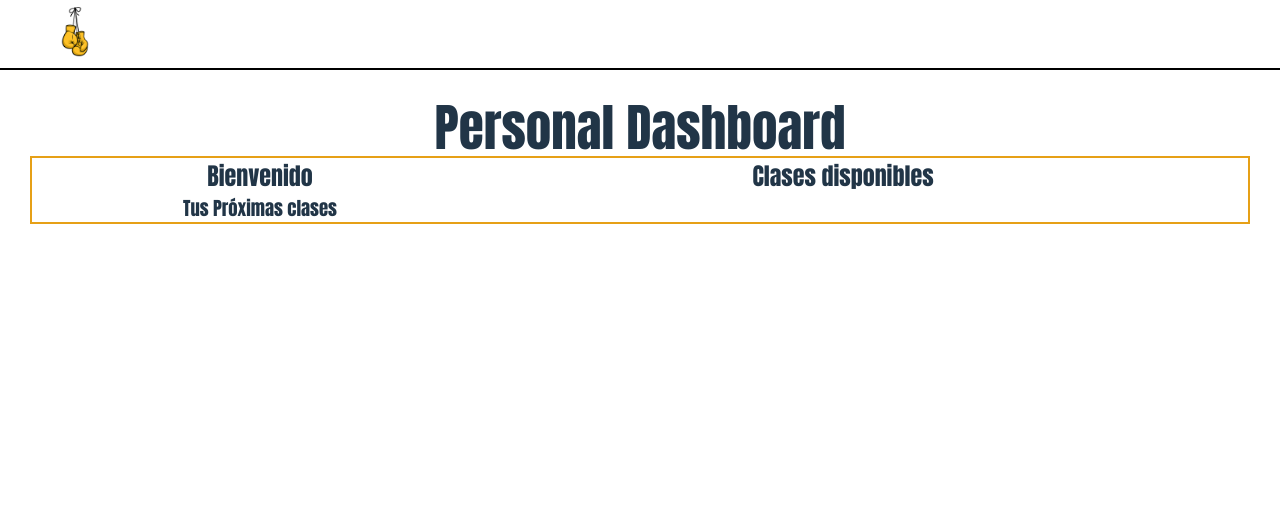
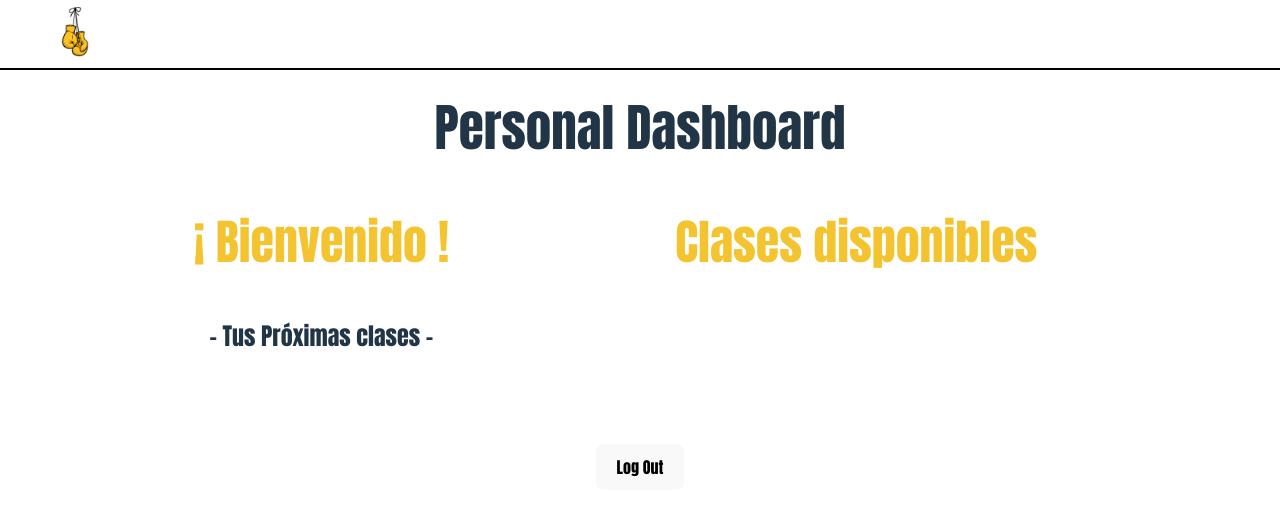
Before and after one commit to YummyYummy06/ProyectoFinDeGrado2025, a React (Vite) app in the folder frontend/Gym-app/: page /personal-dashboard in a window 1280 px wide. Shown: the top 514 px of the page. Built offline with nearby package versions, Linux system fonts and the light colour scheme.

Commit message:
crear componente logoutbutton

```diff
--- a/frontend/Gym-app/src/App.css
+++ b/frontend/Gym-app/src/App.css
@@ -141,6 +141,14 @@ body {
   margin: 0;
   text-shadow: clamp(2px, 1vw, 5px) clamp(2px, 1vw, 5px) rgba(0, 0, 0, 0.5);
 }
+.btn-cancelar {
+  margin-top: 20px;
+}
+.btn-cancelar:hover {
+  transform: scale(1.1);
+  transition: transform 0.3s ease;
+  border-color: #f4c430;
+}
 
 .btn,
 .btn-Join {
@@ -176,6 +184,7 @@ body {
   display: flex;
   flex-wrap: wrap;
   justify-content: space-around;
+  padding: 50px;
 }
 .columna-11 {
   width: auto;
@@ -192,12 +201,44 @@ body {
   font-size: clamp(1.5rem, 4vw, 2rem);
   color: #f4c430;
 }
-.grid-clases {
+.mensaje-clase {
+  font-size: clamp(1rem, 3vw, 1.5rem);
+  margin-bottom: 20px;
+  font-weight: bold;
+}
+.grid-clases,
+.grid-misClases {
   display: grid;
   grid-template-columns: repeat(auto-fit, minmax(250px, 1fr));
   gap: 20px;
 
   text-align: center;
+}
+.titulo-dashboard {
+  font-size: clamp(2rem, 5vw, 3rem);
+  color: #f4c430;
+  margin-bottom: clamp(20px, 5vw, 40px);
+}
+.nombre-usuario {
+  font-weight: bold;
+
+  /* Sombra sutil para resaltar */
+  text-shadow: 5px 5px 5px #000000, 5px 15px 5px #000000;
+
+  /* Animación opcional de brillo */
+  animation: shine 3s ease-in-out infinite;
+}
+
+@keyframes shine {
+  0% {
+    background-position: 0% 50%;
+  }
+  50% {
+    background-position: 100% 50%;
+  }
+  100% {
+    background-position: 0% 50%;
+  }
 }
 
 .content {
@@ -214,7 +255,6 @@ body {
 }
 
 .caja-dosColumnas {
-  border: #e6a017 solid 2px;
   height: 100%;
   width: 100%;
 }
--- a/frontend/Gym-app/src/Pages/Personal-Dashboard.jsx
+++ b/frontend/Gym-app/src/Pages/Personal-Dashboard.jsx
@@ -1,5 +1,6 @@
 import { Link } from "react-router-dom";
 import { useEffect, useState } from "react";
+import LogOutButton from "../components/botonLogout.jsx";
 
 import "../App.css";
 
@@ -168,12 +169,15 @@ function PersonalDashboard() {
               <h1>Personal Dashboard</h1>
               <div className="caja-dosColumnas">
                 <div className="columna-11">
-                  <h2>Bienvenido {name}</h2>
-                  <h3>Tus Próximas clases</h3>
-                  <div className="gid-misClases">
-                    <p>{mensajeClase}</p>
+                  <h2 className="titulo-dashboard">
+                    ¡ Bienvenido <span className="nombre-usuario">{name}</span>{" "}
+                    !
+                  </h2>
+                  <h3 className="mensaje-clase">- Tus Próximas clases -</h3>
+                  <div className="grid-misClases">
+                    <p className="mensaje-clase">{mensajeClase}</p>
                     {misClases.map((mcls) => (
-                      <div key={mcls.id}>
+                      <div className="cadaClase" key={mcls.id}>
                         <h3 className="titulo-lista">{mcls.className}</h3>
                         <p className="datos-lista">
                           Fecha:{soloFecha(mcls.time)}
@@ -191,7 +195,7 @@ function PersonalDashboard() {
                   </div>
                 </div>
                 <div className="columna-12">
-                  <h2>Clases disponibles</h2>
+                  <h2 className="titulo-dashboard">Clases disponibles</h2>
                   <div className="grid-clases">
                     {clases.map((cls) => (
                       <div
@@ -217,6 +221,7 @@ function PersonalDashboard() {
               </div>
             </>
           )}
+          <LogOutButton />
         </div>
       </div>
     </>
--- /dev/null
+++ b/frontend/Gym-app/src/components/botonLogout.jsx
@@ -0,0 +1,39 @@
+import { Link } from "react-router-dom";
+import { useState } from "react";
+
+import "../App.css";
+
+function LogOutButton() {
+  const PORT = import.meta.env.VITE_PORT;
+
+  const handleLogout = () => {
+    fetch(`http://localhost:${PORT}/user-logout`, {
+      method: "POST",
+      credentials: "include",
+    })
+      .then((response) => {
+        if (response.ok) {
+          // Limpiar el almacenamiento local
+          localStorage.removeItem("userName");
+          localStorage.removeItem("userEmail");
+          // Redirigir al usuario a la página de inicio de sesión
+          window.location.href = "/login";
+        } else {
+          console.error("Error al cerrar sesión");
+        }
+      })
+      .catch((error) => {
+        console.error("Error en la solicitud de cierre de sesión", error);
+      });
+  };
+
+  return (
+    <>
+      <button className="btn-logout" onClick={handleLogout}>
+        Log Out
+      </button>
+    </>
+  );
+}
+
+export default LogOutButton;
```
